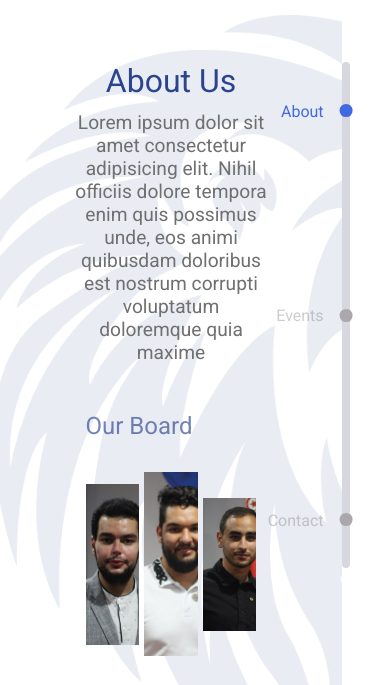
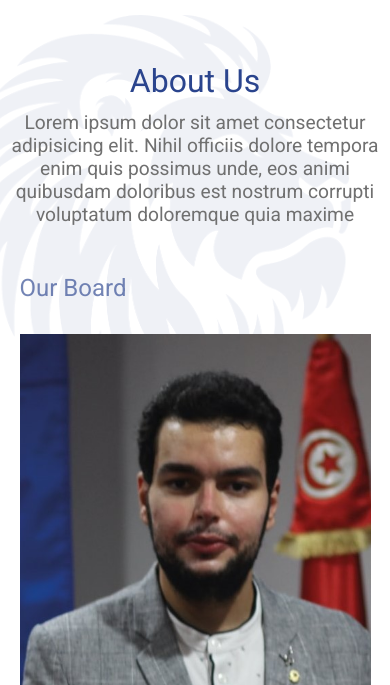
Before and after one commit to Ezall2001/LIONS, a website: page public/landing.html in a window 390 px wide. Shown: the part 846-1531 px from the top of the page. Drawn offline with nearby package versions, Linux system fonts and the light colour scheme.

Commit message:
made the about section and footer responsive

```diff
--- /dev/null
+++ b/public/scss/_responsive_landing.scss
@@ -0,0 +1,11 @@
+@use "./partials/responsive_about";
+@use "./partials/responsive_events";
+@use "./partials/responsive_contact";
+@use "./partials/responsive_footer";
+@use "./partials/config"as *;
+
+main .scroll-nav {
+  @include responsive(900) {
+    display: none;
+  }
+}
--- a/public/scss/main.scss
+++ b/public/scss/main.scss
@@ -7,6 +7,7 @@
 @use "./partials/about-section";
 @use "./partials/events-section";
 @use "./partials/contact-section";
+@use "./responsive_landing";
 @import url('https://fonts.googleapis.com/css2?family=Roboto:wght@100;300;400;500;700&display=swap');
 
 body {
@@ -20,7 +21,8 @@ body {
 
 // nav,
 // header,
-// .about,
-// .contact {
+// .events,
+// .contact,
+// .alert {
 //   display: none; //TODO: delete this
 // }
--- a/public/scss/partials/_about-section.scss
+++ b/public/scss/partials/_about-section.scss
@@ -36,7 +36,7 @@ section.about {
 
   .board {
 
-    width: 50%;
+    width: 60%;
     margin: 0 auto;
 
     .title {
@@ -90,14 +90,14 @@ section.about {
           opacity: 0;
 
           font: {
-            size: 1.5rem;
+            size: 2rem;
             weight: 400;
           }
         }
 
         p {
           position: relative;
-          font-size: 1rem;
+          font-size: 1.2rem;
           opacity: 0;
         }
 
@@ -105,8 +105,9 @@ section.about {
           @include flexy('x', center);
           width: 100%;
           margin: 1rem auto 0 auto;
-          font-size: 1.2rem;
+          font-size: 1.5rem;
           opacity: 0;
+          transform: scale(0);
           position: relative;
 
           a:nth-of-type(1) {
@@ -135,7 +136,9 @@ section.about {
         }
 
         .social {
+          transform: scale(1);
           animation: board-card-animation .3s ease-out .45s forwards;
+          transition: transform 0s ease-in-out .45s;
         }
       }
 
--- a/public/scss/partials/_config.scss
+++ b/public/scss/partials/_config.scss
@@ -119,3 +119,9 @@ li {
     @content;
   }
 }
+
+@mixin responsive($width) {
+  @media only screen and (max-width: $width +'px') {
+    @content;
+  }
+}
--- a/public/scss/partials/_footer.scss
+++ b/public/scss/partials/_footer.scss
@@ -9,7 +9,6 @@ footer {
 
   .logo {
     @include flexy('x', flex-start);
-    width: 33.33%;
     padding: 2rem 0;
 
 
@@ -36,14 +35,12 @@ footer {
   }
 
   .rights {
-    width: 33.33%;
     align-self: flex-end;
     text-align: center;
     font-weight: 300;
   }
 
   .social {
-    width: 33.33%;
     @include flexy('y', flex-end);
 
     .container {
--- a/public/scss/partials/_landing_mixins.scss
+++ b/public/scss/partials/_landing_mixins.scss
@@ -12,10 +12,21 @@
   @else if $align==right {
     right: -10vw;
   }
+
+  @include responsive(700) {
+    width: 80vw;
+    min-width: 464px;
+  }
+
+  @include responsive(430) {
+    width: 100vw;
+    min-width: 0;
+    opacity: .7;
+  }
 }
 
 @mixin section-text {
-  width: 50vw;
+  width: 50%;
   margin: 0 auto 3rem auto;
   text-align: center;
 
@@ -34,4 +45,16 @@
     color: $grey;
     font-size: 1.2rem;
   }
+
+  @include responsive(1300) {
+    width: 70%;
+  }
+
+  @include responsive(1100) {
+    width: 80%;
+  }
+
+  @include responsive(800) {
+    width: 95%;
+  }
 }
--- /dev/null
+++ b/public/scss/partials/_responsive_about.scss
@@ -0,0 +1,98 @@
+@use "./config"as *;
+
+section.about {
+
+
+  @include responsive(1300) {
+
+    .board {
+      width: 70%;
+    }
+
+  }
+
+  @include responsive(1100) {
+
+    .card .card-title {
+      h1 {
+        font-size: 1.7rem;
+      }
+
+      p {
+        font-size: 1.1rem;
+      }
+    }
+
+    .board {
+      width: 80%;
+    }
+
+  }
+
+  @include responsive(800) {
+
+    .card {
+      .card-title {
+
+        h1 {
+          font-size: 1.5rem;
+        }
+
+        p {
+          font-size: 1rem;
+        }
+
+      }
+
+      .social {
+        font-size: 1.3rem !important;
+      }
+
+    }
+
+    .board {
+      width: 95%;
+    }
+  }
+
+  @include responsive(580) {
+    .board {
+      .card {
+        width: 49%;
+      }
+    }
+  }
+
+  @include responsive(400) {
+    .board {
+
+      width: 90%;
+
+      .cards-container {
+        justify-content: center;
+      }
+
+
+      .card {
+        width: 100%;
+
+        .card-title {
+
+          h1 {
+            font-size: 2rem;
+          }
+
+          p {
+            font-size: 1.5rem;
+          }
+
+        }
+
+        .social {
+          font-size: 1.5rem !important;
+        }
+
+      }
+    }
+  }
+}
--- /dev/null
+++ b/public/scss/partials/_responsive_footer.scss
@@ -0,0 +1,56 @@
+@use "./config"as *;
+
+footer {
+  @include responsive(1080) {
+
+    .social,
+    .logo {
+      width: 50%;
+    }
+
+    .rights {
+      order: 3;
+      width: 50%;
+    }
+  }
+
+  @include responsive(870) {
+    justify-content: center;
+    padding: 1rem 3rem;
+
+    .logo {
+      width: 100%;
+      justify-content: center;
+    }
+
+    .social {
+      order: 3;
+    }
+
+  }
+
+  @include responsive(650) {
+    flex-direction: column;
+    padding: 1rem;
+
+    .social,
+    .rights,
+    .logo {
+      width: 100%;
+    }
+
+    .social {
+      order: 2;
+      align-content: center;
+      margin-bottom: 1rem;
+
+      .container {
+        flex-wrap: nowrap;
+      }
+    }
+
+    .rights {
+      align-self: center;
+    }
+  }
+}
```
Also changed, not shown: public/assets/events/Remise_De_Charte.jpg (added), public/css/main.css, public/scss/partials/_responsive_contact.scss (added), public/scss/partials/_responsive_events.scss (added), 2 other files.
